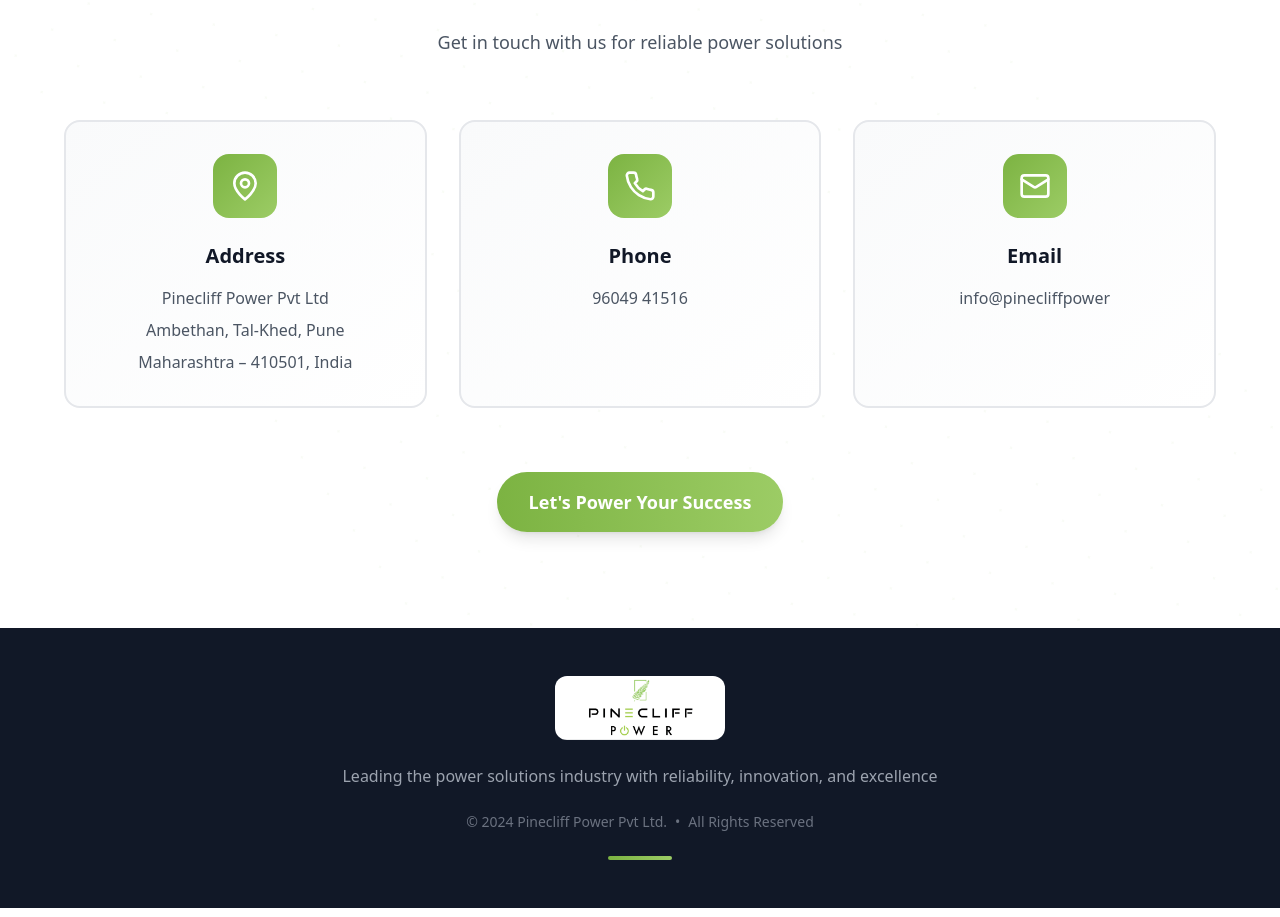
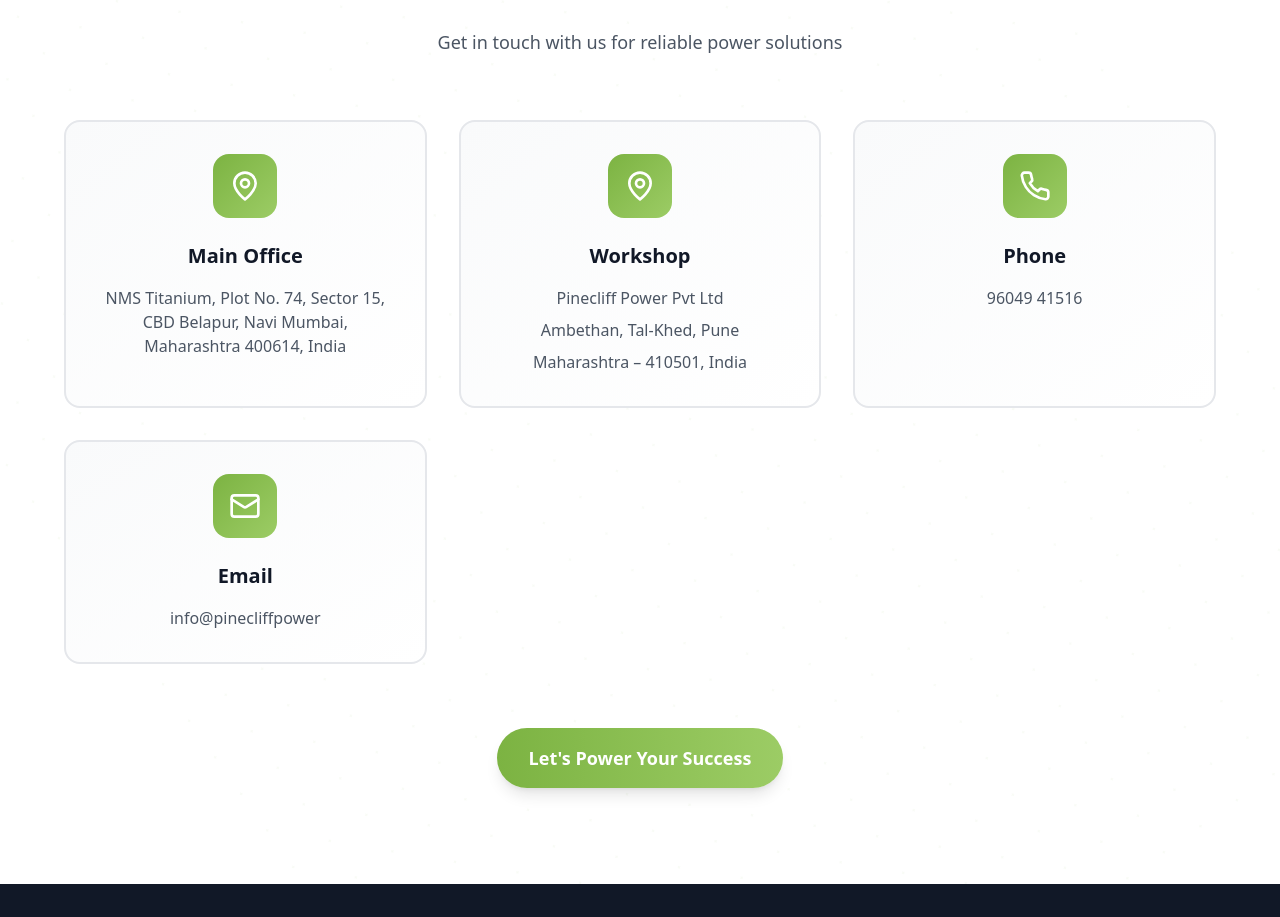
Before and after one commit to Vinit-G-2004/Pinecliff__Power__, a React (Vite) app: page / in a window 1280 px wide. Shown: the part 3568-4485 px from the top of the page. Built offline with nearby package versions, Linux system fonts and the light colour scheme.

Commit message:
Update Contact.tsx

```diff
--- a/src/components/Contact.tsx
+++ b/src/components/Contact.tsx
@@ -6,7 +6,12 @@ import { MapPin, Phone, Mail } from 'lucide-react';
 const contactInfo = [
   {
     icon: MapPin,
-    title: 'Address',
+    title: 'Main Office',
+    details: ['NMS Titanium, Plot No. 74, Sector 15, CBD Belapur, Navi Mumbai, Maharashtra 400614, India'],
+  },
+    {
+    icon: MapPin,
+    title: 'Workshop',
     details: ['Pinecliff Power Pvt Ltd', 'Ambethan, Tal-Khed, Pune', 'Maharashtra – 410501, India'],
   },
   {
```
